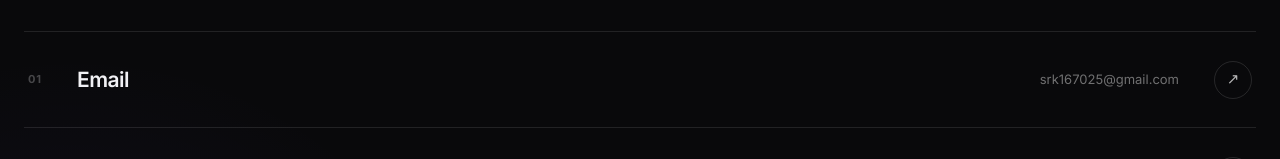
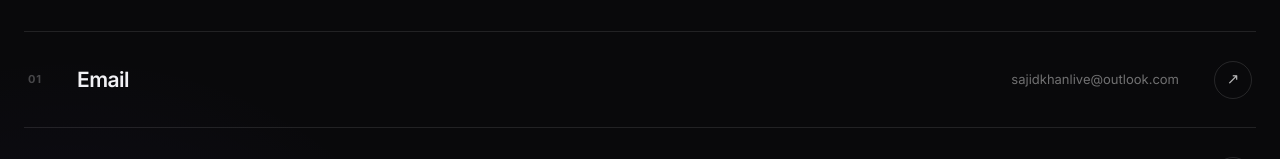
Before and after one commit to SajidRKhan/sajidkhan, a Next.js app: page / in a window 1280 px wide. Shown: the part 8183-8342 px from the top of the page. Built offline with nearby package versions, Linux system fonts and the light colour scheme.

Commit message:
Update portfolio contact and resume download link

```diff
--- a/src/components/sections/Contact.tsx
+++ b/src/components/sections/Contact.tsx
@@ -3,8 +3,8 @@
 const contactLinks = [
   {
     label: "Email",
-    value: "srk167025@gmail.com",
-    href: "mailto:srk167025@gmail.com",
+    value: "sajidkhanlive@outlook.com",
+    href: "mailto:sajidkhanlive@outlook.com",
   },
   {
     label: "LinkedIn",
@@ -53,7 +53,7 @@ export default function Contact() {
               </p>
 
               <a
-                href="mailto:srk167025@gmail.com"
+                href="mailto:sajidkhanlive@outlook.com"
                 className="contact-primary"
               >
                 Start a conversation
```
